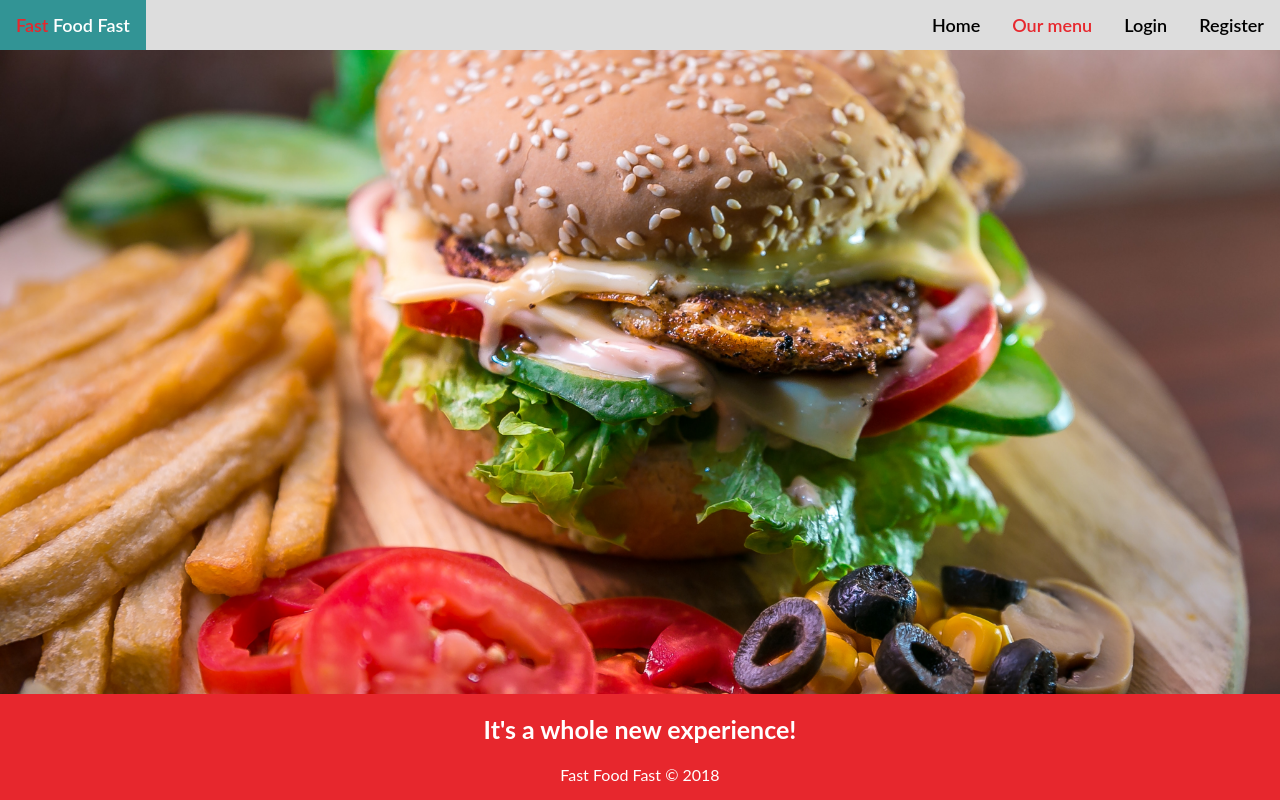
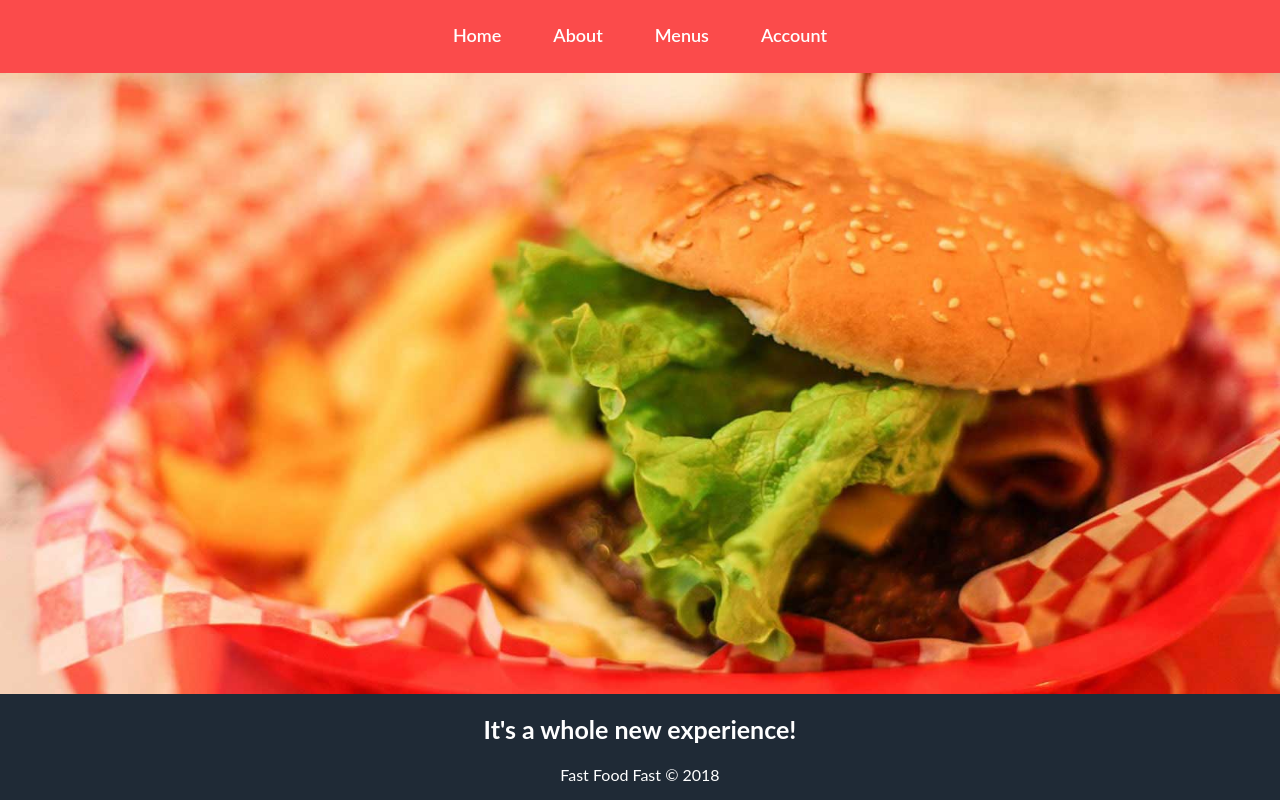
Before and after one commit to gwako94/fast-food-fast, a PHP site: page / in a window 1280 px wide. Run offline with PHP 8.4, Linux system fonts and the light colour scheme.

Commit message:
[ft-index-page-update #160074931] updated index page

```diff
--- a/ui/css/main.css
+++ b/ui/css/main.css
@@ -2,9 +2,10 @@
 body {
   margin: 0;
   font-family: "Lato","Helvetica Neue",Helvetica,Arial,sans-serif;
+  position: relative;
 }
 body,html {
-  height: 100%;
+  min-height: 100%;
 }
 
 /* Sign Up page styles */
@@ -92,7 +93,7 @@ button:hover {
    left: 0;
    bottom: 0;
    width: 100%;
-   background-color: #e7272d ;
+   background-color: #1f2a36;
    color: white;
    text-align: center;
 }
--- a/ui/css/responsive.css
+++ b/ui/css/responsive.css
@@ -1,29 +1,52 @@
 .container{
     width: 100%;
-    height: 85%;
+    height: auto;
     margin-top: auto;
-    background-image: url("../images/burger.jpg");
+}
+.banner{
+  position: relative;
+}
+.rbanner{
+    position: relative;
+    list-style: none;
+    overflow: hidden;
+    width: 100%;
+    padding: 0;
+    margin: 0;
+
+}
+.rbanner img{
+    display: block;
+    height: auto;
+    float: left;
+    width: 100%;
+    border: 0;
+}
+.fixed-header{
+    background: #fb4b4b;
     text-align: center;
-    background-size:cover;
-    background-position:center;
+    width: 100%;
 }
 .navbar{
-    overflow: hidden;
-    background-color: #ddd;
+    padding-right: 15px;
+    padding-left: 15px;
+    margin-right: auto;
+    margin-left: auto;
+    display: inline-block;
 }
+
 .navbar a {
-  float: left;
   display: block;
-  color: #000;
+  color: #fff;
   text-align: center;
-  padding: 14px 16px;
+  padding: 24px 26px;
   text-decoration: none;
   font-size: 18px;
   font-weight: 600;
+  float: left;
 }
 
 .navbar a.nav-item{
-  float: right;
   margin-top: 0px;
 }
 
@@ -33,13 +56,6 @@
 }
 .navbar .icon {
   display: none;
-}
-
-.red{
-  color:#e7272d !important;
-}
-#our-menu{
-  color:#e7272d !important;
 }
 
 #order {
@@ -70,6 +86,9 @@
     float: none;
     display: block;
     text-align: left;
+  }
+  .navbar.responsive .icon {
+    display: none;
   }
 }
 @media screen and (max-width: 1050px) {
--- a/ui/index.html
+++ b/ui/index.html
@@ -11,15 +11,28 @@
     <title>Fast Food Fast</title>
   </head>
     <body>
+          <div class="fixed-header">
             <div class="navbar" id="myNavbar">
-                  <a href="index.html" class="nav-logo"><span class="red">Fast </span>Food Fast</a>
-                  <a href="signup.html" class="nav-item">Register</a>
-                  <a href="signin.html" class="nav-item">Login</a>
-                  <a href="menu.html" class="nav-item" id="our-menu">Our menu</a>
                   <a href="index.html" class="nav-item">Home</a>
+                  <a href="#" class="nav-item">About</a>
+                  <a href="menu.html" class="nav-item">Menus</a>
+                  <a href="#" class="nav-item">Account</a>
                   <a href="javascript:void(0);" style="font-size:15px;" class="icon" onclick="myFunction()">&#9776;</a>
             </div>
-        <div class="container"></div>
+          </div>
+        <div class="container">
+          <div class="banner">
+            <ul class="rbanner">
+              <li>
+                <img src="images/burger.jpg" alt="burger">
+              </li>
+            </ul>
+
+          </div>
+        </div>
+        <div class=content>
+
+        </div>
         <script src="js/main.js"></script>
     <footer class=footer>
       <h2 style="font-size: 25px;">It's a whole new experience!</h2>
```
Also changed, not shown: ui/images/burger.jpg.
